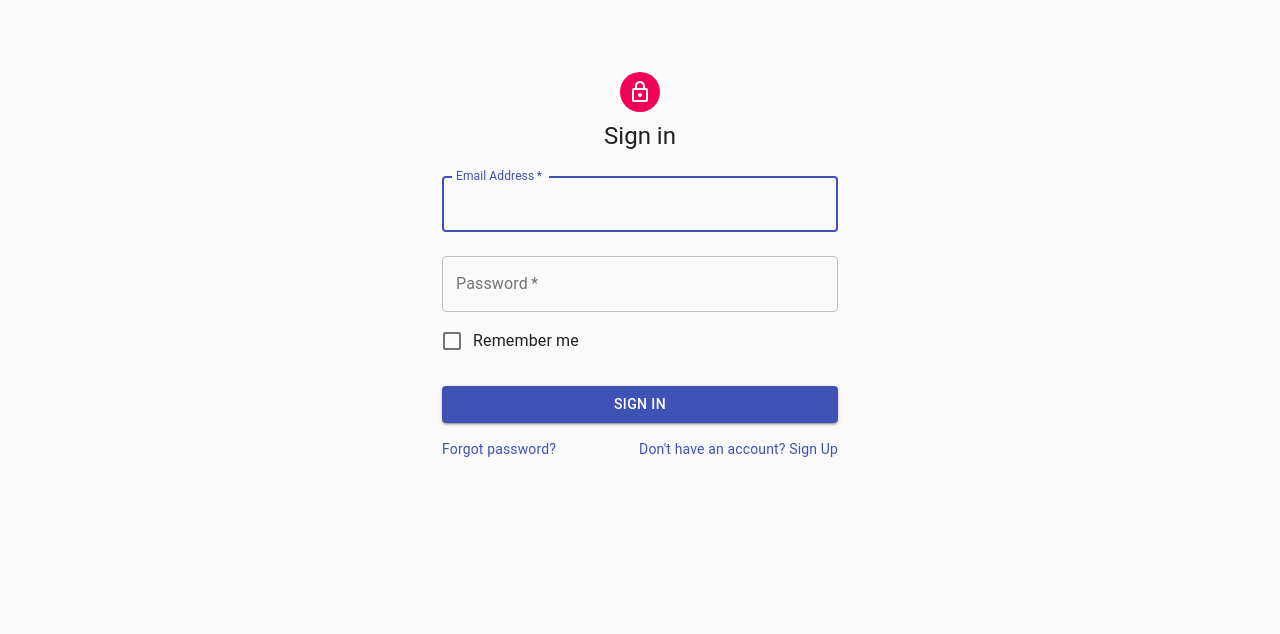
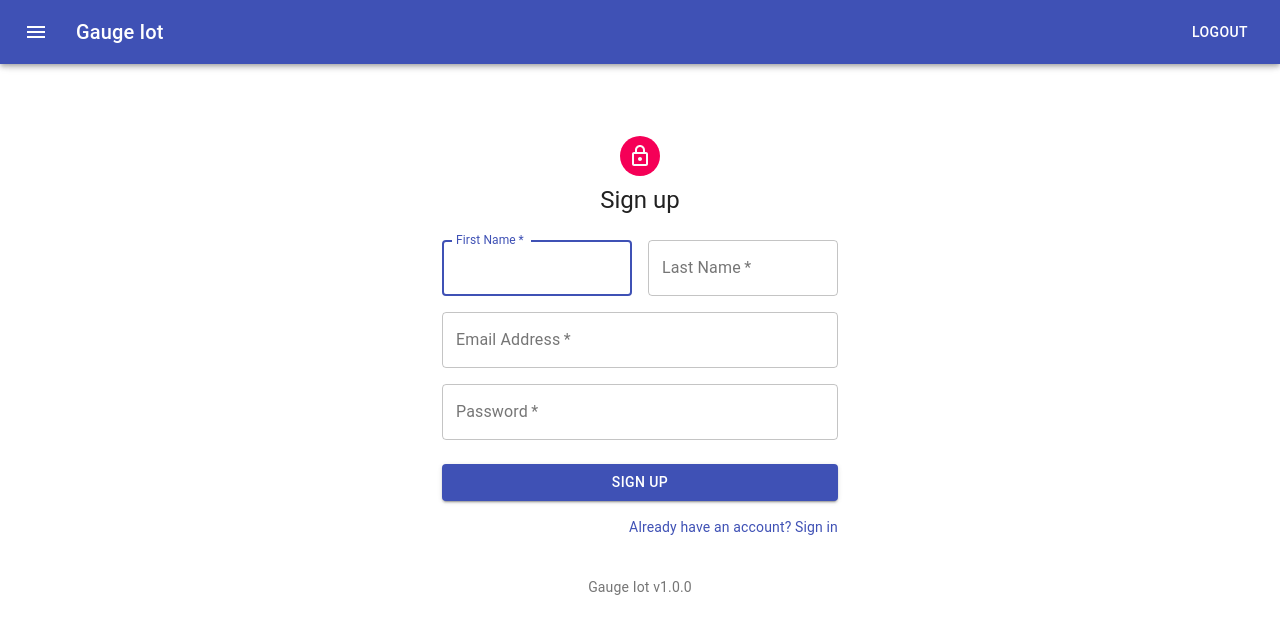
Before and after one commit to gaugeiot/gaugeiot-frontend, a React app: page /signup in a window 1280 px wide. Shown: the top 634 px of the page. Built offline with nearby package versions, Linux system fonts and the light colour scheme; the HTML template or start-up script is replaced by a standard one.

Commit message:
Started to build the Signup

```diff
--- a/src/components/App.js
+++ b/src/components/App.js
@@ -1,9 +1,11 @@
 import React, { useEffect, useState } from 'react';
 import CssBaseline from '@material-ui/core/CssBaseline';
+import { Router, Route} from './Router/index';
+import { StateProvider, StateContext } from './StateProvider/StateProvider';
 import Dashboard from './Dashboard/Dashboard';
 import LoginContainer from './Login/index';
-import { StateProvider, StateContext } from './StateProvider/StateProvider';
 import authUtils from '../utils/auth';
+import SignUp from './SignUp/SignUp';
 
 const initInvalidToken = {
   user: {
@@ -34,17 +36,18 @@
   }, []);
 
   return loadingToken ? (
-    <>
+    <Router>
       <CssBaseline />
       <StateProvider initialState={initialState}>
         <StateContext.Consumer>
           {([state,dispatch]) =>
-           (state.user.isAuthenticated? <Dashboard/>:
-           <LoginContainer/>)
+           (state.user.isAuthenticated === false? <Dashboard/>:
+           <Route path='/signin' component={<LoginContainer/>}/>)
           }
         </StateContext.Consumer>
       </StateProvider>
-    </>
+      <Route path='/signup' component={<SignUp />}/>
+    </Router>
   ) : null;
 };
 
--- a/src/components/Dashboard/Dashboard.js
+++ b/src/components/Dashboard/Dashboard.js
@@ -1,6 +1,6 @@
 import React, { useState } from 'react';
 import { makeStyles } from '@material-ui/core/styles';
-import { Router, Route, Link } from '../Router/index';
+import {Route } from '../Router/index';
 import NavBar from '../NavBar/NavBar';
 import SideBar from '../SideBar/SideBar';
 import DashboardEx from './DashboardEx';
@@ -23,13 +23,13 @@
   };
   return (
     <div className={classes.dashboard}>
-      <Router>
+      <>
         <NavBar onMenuClick={toogleSideBar} menuState={openSideBar} />
         <SideBar open={openSideBar} toogleSideBar={toogleSideBar} />
         <Route path='/' component={<DashboardEx />} />
         <Route path='/dashboard' component={<DashboardEx />} />
         <Route path='/add-device' component={<AddDevice />} />
-      </Router>
+      </>
     </div>
   );
 };
--- a/src/components/Login/Login.js
+++ b/src/components/Login/Login.js
@@ -1,6 +1,7 @@
 import React, { useState } from 'react';
 import PropTypes from 'prop-types';
 import Avatar from '@material-ui/core/Avatar';
+import Box from '@material-ui/core/Box';
 import Button from '@material-ui/core/Button';
 import CssBaseline from '@material-ui/core/CssBaseline';
 import TextField from '@material-ui/core/TextField';
@@ -8,13 +9,19 @@
 import Checkbox from '@material-ui/core/Checkbox';
 import Link from '@material-ui/core/Link';
 import Grid from '@material-ui/core/Grid';
-import Box from '@material-ui/core/Box';
 import LockOutlinedIcon from '@material-ui/icons/LockOutlined';
 import Typography from '@material-ui/core/Typography';
 import { makeStyles } from '@material-ui/core/styles';
 import Container from '@material-ui/core/Container';
+import { RouteLink} from '../Router/index';
+import { GuageIotVersion } from "../Utils/Utils";
 
 const useStyles = makeStyles(theme => ({
+  '@global': {
+    body: {
+      backgroundColor: theme.palette.common.white,
+    },
+  },
   paper: {
     marginTop: theme.spacing(8),
     display: 'flex',
@@ -109,13 +116,18 @@
                 </Link>
               </Grid>
               <Grid item>
-                <Link href='#' variant='body2'>
-                  {"Don't have an account? Sign Up"}
-                </Link>
+                <RouteLink to='/signup'>
+                  <Link href='#' variant='body2'>
+                      {"Don't have an account? Sign Up"}
+                  </Link>
+                </RouteLink>
               </Grid>
             </Grid>
           </form>
         </div>
+        <Box mt={5}>
+        <GuageIotVersion />
+      </Box>
       </Container>
     );
 };
--- a/src/components/NavBar/NavBar.js
+++ b/src/components/NavBar/NavBar.js
@@ -7,6 +7,7 @@
 import Button from '@material-ui/core/Button';
 import IconButton from '@material-ui/core/IconButton';
 import MenuIcon from '@material-ui/icons/Menu';
+import { RouteLink} from '../Router/index';
 
 const useStyles = makeStyles(theme => ({
   root: {
@@ -43,9 +44,12 @@
         <Typography variant='h6' className={classes.title}>
           Gauge Iot
         </Typography>
-        <Button color='inherit' onClick={logout}>
-          Logout
-        </Button>
+        <RouteLink to="/signin">
+          <Button color='inherit' onClick={logout}>
+            Logout
+          </Button>
+        </RouteLink>
+
       </Toolbar>
     </AppBar>
   );
--- a/src/components/Router/Link.js
+++ b/src/components/Router/RouteLink.js
@@ -2,7 +2,7 @@
 import PropTypes from 'prop-types';
 import { RouterConsumer} from './Router';
 
-const Link = ({ to, children }) => {
+const RouteLink = ({ to, children }) => {
   const changeRoute = dispatch => {
     dispatch({ type: 'GOTO', payload: to });
   };
@@ -15,9 +15,9 @@
   );
 };
 
-Link.propTypes = {
+RouteLink.propTypes = {
   to: PropTypes.string.isRequired,
   children: PropTypes.node
 };
 
-export default Link;
+export default RouteLink;
--- a/src/components/Router/Router.js
+++ b/src/components/Router/Router.js
@@ -4,7 +4,7 @@
 const RouterContext = createContext();
 
 const initialState = {
-  route: '/add-device'
+  route: '/signup'
 };
 
 const routerReducer = (state, action) => {
--- a/src/components/Router/index.js
+++ b/src/components/Router/index.js
@@ -1,5 +1,5 @@
 import Router, { RouterConsumer } from './Router';
 import Route from './Route';
-import Link from './Link';
+import RouteLink from './RouteLink';
 
-export { Router, RouterConsumer, Route, Link };
+export { Router, RouterConsumer, Route, RouteLink };
--- a/src/components/SideBar/SideBar.js
+++ b/src/components/SideBar/SideBar.js
@@ -7,7 +7,7 @@
 import ListItemText from '@material-ui/core/ListItemText';
 import SettingsRemote from '@material-ui/icons/SettingsRemote';
 import Dashboard from '@material-ui/icons/Dashboard';
-import { Link } from '../Router/index';
+import { RouteLink } from '../Router/index';
 
 const useStyles = makeStyles({
   list: {
@@ -35,24 +35,24 @@
           onKeyDown={() => toogleSideBar(false)}
         >
           <List>
-            <Link to='/dashboard'>
+            <RouteLink to='/dashboard'>
               <ListItem button key='Dashboard'>
                 <ListItemIcon>
                   <Dashboard />
                 </ListItemIcon>
                 <ListItemText primary='Dashboard' />
               </ListItem>
-            </Link>
+            </RouteLink>
           </List>
           <List>
-            <Link to='/add-device'>
+            <RouteLink to='/add-device'>
               <ListItem button key='New Device'>
                 <ListItemIcon>
                   <SettingsRemote />
                 </ListItemIcon>
                 <ListItemText primary='New Device' />
               </ListItem>
-            </Link>
+            </RouteLink>
           </List>
         </div>
       </SwipeableDrawer>
--- /dev/null
+++ b/src/components/SignUp/SignUp.js
@@ -0,0 +1,155 @@
+import React, {useState} from 'react';
+import Avatar from '@material-ui/core/Avatar';
+import Button from '@material-ui/core/Button';
+import CssBaseline from '@material-ui/core/CssBaseline';
+import TextField from '@material-ui/core/TextField';
+import Link from '@material-ui/core/Link';
+import Grid from '@material-ui/core/Grid';
+import Box from '@material-ui/core/Box';
+import LockOutlinedIcon from '@material-ui/icons/LockOutlined';
+import Typography from '@material-ui/core/Typography';
+import { makeStyles } from '@material-ui/core/styles';
+import Container from '@material-ui/core/Container';
+import { RouteLink } from "../Router/index";
+import { GuageIotVersion } from "../Utils/Utils";
+
+const useStyles = makeStyles(theme => ({
+  '@global': {
+    body: {
+      backgroundColor: theme.palette.common.white,
+    },
+  },
+  paper: {
+    marginTop: theme.spacing(8),
+    display: 'flex',
+    flexDirection: 'column',
+    alignItems: 'center',
+  },
+  avatar: {
+    margin: theme.spacing(1),
+    backgroundColor: theme.palette.secondary.main,
+  },
+  form: {
+    width: '100%', // Fix IE 11 issue.
+    marginTop: theme.spacing(3),
+  },
+  submit: {
+    margin: theme.spacing(3, 0, 2),
+  },
+}));
+
+const SignUp = () => {
+  const classes = useStyles();
+
+  const [email, setEmail] = useState(''); //Form email input
+  const [password, setPassword] = useState(''); //Form password input
+  const [firstName, setFirstName] = useState(''); //Form firtName input
+  const [lastName, setLastName] = useState(''); //Form lastName input
+
+
+
+  // handles the form submit
+  const submitHandler = (e) =>{
+    e.preventDefault();
+    console.log('form submited!');
+    console.log(firstName +' '+lastName +' ,'+ email +' ,'+ password);
+    // TODO: Register the new user in the database
+    // TODO: Redirects to the successful registration page
+
+  }
+
+
+  return (
+    <Container component="main" maxWidth="xs">
+      <CssBaseline />
+      <div className={classes.paper}>
+        <Avatar className={classes.avatar}>
+          <LockOutlinedIcon />
+        </Avatar>
+        <Typography component="h1" variant="h5">
+          Sign up
+        </Typography>
+        <form onSubmit={submitHandler} className={classes.form}>
+          <Grid container spacing={2}>
+            <Grid item xs={12} sm={6}>
+              <TextField
+                required
+                autoComplete="fname"
+                name="firstName"
+                variant="outlined"
+                required
+                fullWidth
+                id="firstName"
+                label="First Name"
+                autoFocus
+                onChange={(e)=>setFirstName(e.target.value)}
+              />
+            </Grid>
+            <Grid item xs={12} sm={6}>
+              <TextField
+                required
+                variant="outlined"
+                required
+                fullWidth
+                id="lastName"
+                label="Last Name"
+                name="lastName"
+                autoComplete="lname"
+                onChange={(e)=>setLastName(e.target.value)}
+              />
+            </Grid>
+            <Grid item xs={12}>
+              <TextField
+                variant="outlined"
+                required
+                fullWidth
+                id="email"
+                label="Email Address"
+                name="email"
+                autoComplete="email"
+                type="email"
+                onChange={(e)=>setEmail(e.target.value)}
+              />
+            </Grid>
+            <Grid item xs={12}>
+              <TextField
+                variant="outlined"
+                required
+                fullWidth
+                name="password"
+                label="Password"
+                type="password"
+                id="password"
+                autoComplete="current-password"
+                onChange={(e)=>setPassword(e.target.value)}
+              />
+            </Grid>
+          </Grid>
+          <Button
+            type="submit"
+            fullWidth
+            variant="contained"
+            color="primary"
+            className={classes.submit}
+          >
+            Sign Up
+          </Button>
+          <Grid container justify="flex-end">
+            <Grid item>
+              <RouteLink to="/signin">
+                <Link href="#" variant="body2">
+                  Already have an account? Sign in
+                </Link>
+              </RouteLink>
+            </Grid>
+          </Grid>
+        </form>
+      </div>
+      <Box mt={5}>
+        <GuageIotVersion />
+      </Box>
+    </Container>
+  );
+}
+
+export default SignUp;
--- /dev/null
+++ b/src/components/Utils/GuageIotVersion.js
@@ -0,0 +1,10 @@
+import React from 'react';
+import Typography from '@material-ui/core/Typography';
+
+export default function GuageIotVersion() {
+  return (
+    <Typography variant="body2" color="textSecondary" align="center">
+      {'Gauge Iot v1.0.0'}
+    </Typography>
+  );
+}
--- /dev/null
+++ b/src/components/Utils/Utils.js
@@ -0,0 +1,3 @@
+import GuageIotVersion from "./GuageIotVersion";
+
+export {GuageIotVersion};
```
